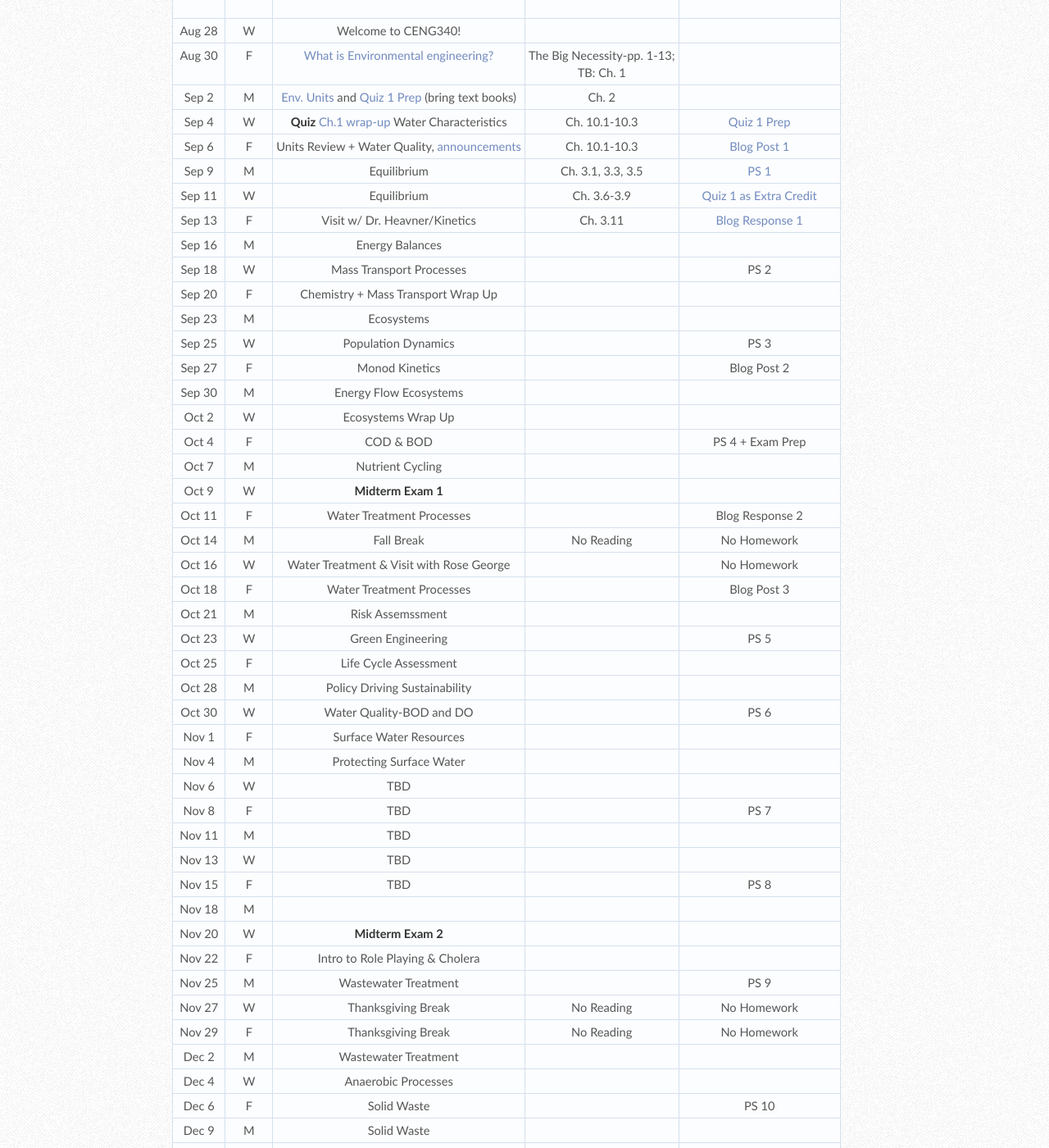
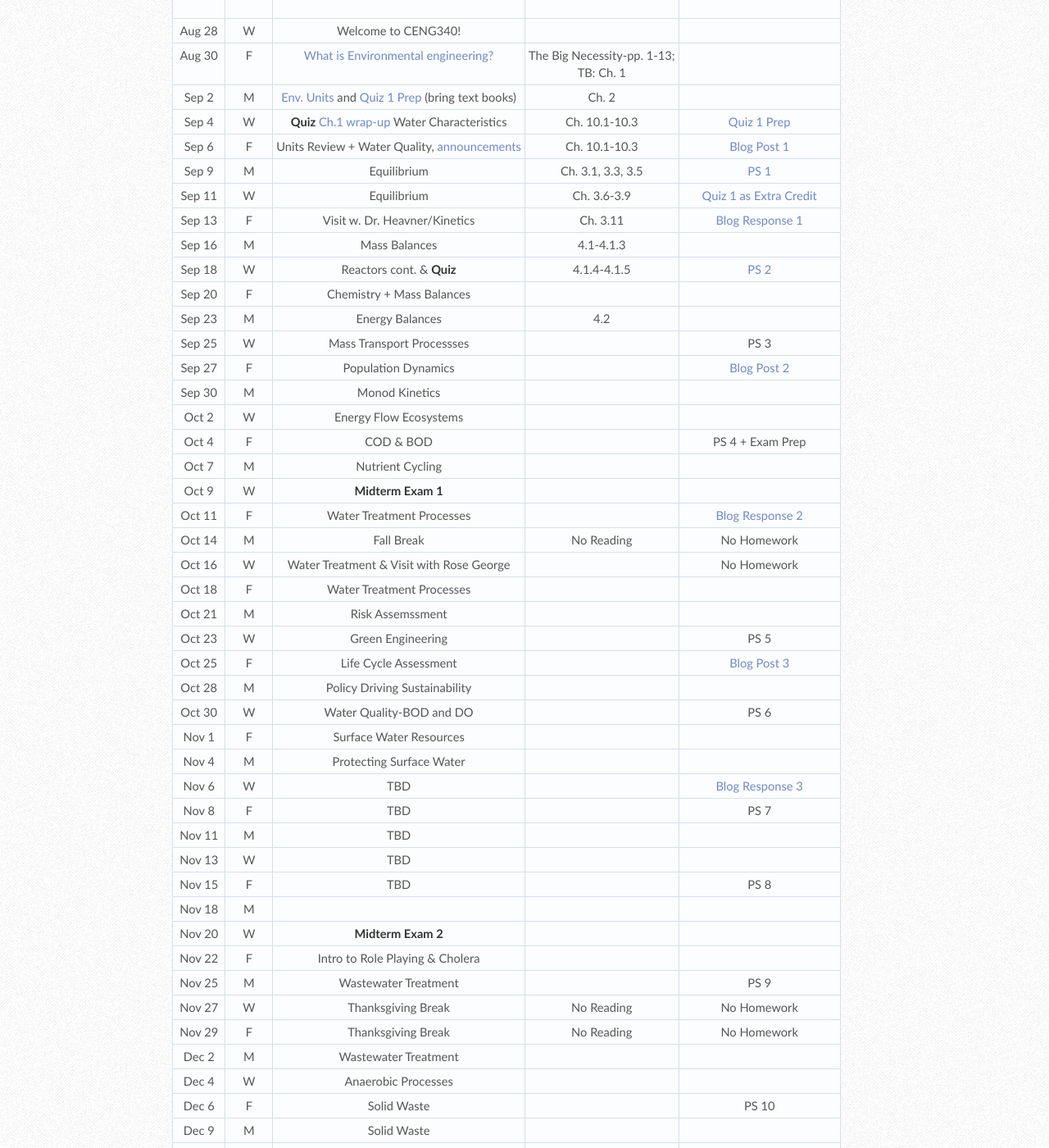
Before and after one commit to dsills/website, a Jekyll site: the page ceng340schedule.html, which Jekyll copies as it is, in a window 1280 px wide and 1400 px high, scrolled down 403 px. Shown: the whole window at 82% size. Built offline with Jekyll 4.4.1, drawn with Linux system fonts in a browser that asks for light colours; nearby versions of some CDN libraries; some web fonts are replaced.

Commit message:
updating assignments

```diff
--- a/CENG340.html
+++ b/CENG340.html
@@ -75,6 +75,7 @@
   <h3>Homework Assignments</h3>
   <ul>
     <li><a href="/assignments/PSet1.pdf">PS 1</a></li>
+     <li><a href="/assignments/PSet2.pdf">PS 2</a> Added points per question on Mon afternoon.</li>
 
   </ul>
 
@@ -82,6 +83,8 @@
   <ul>
     <li><a href="/quizzes/Quizz1_prep.pdf">Quiz 1 Prep</a></li>
     <ul><li><a href="/quizzes/Quizz1_key.pdf">Quiz 1 Key</a></li></ul>
+    <li><a href="/exams/Blueprint_Midterm1.pdf">Blueprint for Midterm 1; document in progress</a></li>
+
 
 
   </ul>
@@ -129,7 +132,7 @@
   <ul>
     <li><a href="https://ceng340thebignecessity.blogs.bucknell.edu">Course blog</a></li>
     <li><a href="/assignments/Big_Necessity_posting_instructions.pdf">Instructions for posting on Word Press</a></li>
-    <li><a href="/assignments/Big_Necessity_full_Assign.pdf">Assignment</a></li>
+    <li><a href="/assignments/Big_Necessity_Full_Assign.pdf">Blog Assignment</a></li>
 
   </ul>
 
--- a/ceng340schedule.html
+++ b/ceng340schedule.html
@@ -64,33 +64,33 @@
          <td>Aug 30</td> <td>F</td> <td><a href="/lectures/CENG340_lec2_F_8_30.pdf">What is Environmental engineering?</a></td> <td>The Big Necessity-pp. 1-13;</br> TB: Ch. 1</td><td></td></tr>
           <td>Sep 2</td> <td>M</td> <td><a href="/lectures/CENG340_lec3_M_9_2.pdf">Env. Units</a> and <a href="/quizzes/Quizz1_prep.pdf">Quiz 1 Prep</a> (bring text books)</td> <td>Ch. 2</td> <td></td></tr>
           <td>Sep 4</td> <td>W</td> <td><strong>Quiz</strong> <a href="/lectures/CENG340_lec4_W_9_4.pdf">Ch.1 wrap-up</a> Water Characteristics</td> <td>Ch. 10.1-10.3</td> <td><a href="/quizzes/Quizz1_prep.pdf">Quiz 1 Prep</a></td></tr>
-          <td>Sep 6</td> <td>F</td> <td>Units Review + Water Quality, <a href="/lectures/CENG340_lec5_F_9_6.pdf">announcements</a></td> <td>Ch. 10.1-10.3</td> <td><a href="/assignments/Big_Necessity_full_Assign.pdf">Blog Post 1</a></td></tr>
+          <td>Sep 6</td> <td>F</td> <td>Units Review + Water Quality, <a href="/lectures/CENG340_lec5_F_9_6.pdf">announcements</a></td> <td>Ch. 10.1-10.3</td> <td><a href="/assignments/Big_Necessity_Full_Assign.pdf">Blog Post 1</a></td></tr>
           <td>Sep 9</td> <td>M</td> <td>Equilibrium</td> <td>Ch. 3.1, 3.3, 3.5</td> <td><a href="/assignments/PSet1.pdf">PS 1</a></td></tr>
           <td>Sep 11</td> <td>W</td> <td>Equilibrium</td> <td>Ch. 3.6-3.9</td> <td><a href="/assignments/CENG340_Quizz1_forExt_credit.pdf">Quiz 1 as Extra Credit</a></td></tr>
-          <td>Sep 13</td> <td>F</td> <td> Visit w/ Dr. Heavner/Kinetics</td><td>Ch. 3.11</td> <td><a href="https://ceng340thebignecessity.blogs.bucknell.edu">Blog Response 1</a></td></tr>
-          <td>Sep 16</td> <td>M</td> <td>Energy Balances</td> <td></td> <td></td></tr>
-          <td>Sep 18</td> <td>W</td> <td>Mass Transport Processes</td> <td></td> <td>PS 2</td></tr>
-          <td>Sep 20</td> <td>F</td> <td>Chemistry + Mass Transport Wrap Up</td> <td></td> <td></td></tr>
-          <td>Sep 23</td> <td>M</td> <td>Ecosystems</td> <td></td> <td></td></tr>
-          <td>Sep 25</td> <td>W</td> <td>Population Dynamics</td> <td></td> <td>PS 3</td></tr>
-          <td>Sep 27</td> <td>F</td> <td>Monod Kinetics</td> <td></td> <td>Blog Post 2</td></tr>
-          <td>Sep 30</td> <td>M</td> <td>Energy Flow Ecosystems</td> <td></td> <td></td></tr>
-          <td>Oct 2</td> <td>W</td> <td>Ecosystems Wrap Up</td><td></td> <td></td></tr>
+          <td>Sep 13</td> <td>F</td> <td> Visit w. Dr. Heavner/Kinetics</td><td>Ch. 3.11</td> <td><a href="https://ceng340thebignecessity.blogs.bucknell.edu">Blog Response 1</a></td></tr>
+          <td>Sep 16</td> <td>M</td> <td>Mass Balances </td> <td>4.1-4.1.3</td> <td></td></tr>
+          <td>Sep 18</td> <td>W</td> <td>Reactors cont. & <strong>Quiz</strong> </td> <td>4.1.4-4.1.5</td> <td><a href="/assignments/PSet2.pdf">PS 2</a></td></tr>
+          <td>Sep 20</td> <td>F</td> <td>Chemistry + Mass Balances</td> <td></td> <td></td></tr>
+          <td>Sep 23</td> <td>M</td> <td>Energy Balances</td> <td>4.2</td> <td></td></tr>
+          <td>Sep 25</td> <td>W</td> <td>Mass Transport Processses</td><td></td> <td>PS 3</td></tr>
+          <td>Sep 27</td> <td>F</td> <td>Population Dynamics </td> <td></td> <td><a href="https://ceng340thebignecessity.blogs.bucknell.edu">Blog Post 2</a></td></tr>
+          <td>Sep 30</td> <td>M</td> <td>Monod Kinetics</td> <td></td> <td></td></tr>
+          <td>Oct 2</td> <td>W</td> <td>Energy Flow Ecosystems</td><td></td> <td></td></tr>
           <td>Oct 4</td> <td>F</td> <td>COD & BOD</td> <td></td> <td>PS 4 + Exam Prep</td></tr>
           <td>Oct 7</td> <td>M</td> <td>Nutrient Cycling</td> <td></td> <td></td></tr>
           <td>Oct 9</td> <td>W</td> <td><strong>Midterm Exam 1</strong></td> <td></td> <td></td></tr>
-          <td>Oct 11</td> <td>F</td> <td>Water Treatment Processes</td> <td></td> <td>Blog Response 2</td></tr>
+          <td>Oct 11</td> <td>F</td> <td>Water Treatment Processes</td> <td></td> <td><a href="https://ceng340thebignecessity.blogs.bucknell.edu">Blog Response 2</a></td></tr>
           <td>Oct 14</td> <td>M</td> <td>Fall Break</td> <td>No Reading</td> <td>No Homework</td></tr>
           <td>Oct 16</td> <td>W</td> <td>Water Treatment & Visit with Rose George</td> <td></td> <td>No Homework</td></tr>
-          <td>Oct 18</td> <td>F</td> <td>Water Treatment Processes</td> <td></td> <td>Blog Post 3</td></tr>
+          <td>Oct 18</td> <td>F</td> <td>Water Treatment Processes</td> <td></td> <td></td></tr>
           <td>Oct 21</td> <td>M</td> <td>Risk Assemssment</td> <td></td> <td></td></tr>
           <td>Oct 23</td> <td>W</td> <td>Green Engineering</td> <td></td><td>PS 5</td></tr>
-          <td>Oct 25</td> <td>F</td> <td>Life Cycle Assessment</td> <td></td> <td></td></tr>
+          <td>Oct 25</td> <td>F</td> <td>Life Cycle Assessment</td> <td></td> <td><a href="https://ceng340thebignecessity.blogs.bucknell.edu">Blog Post 3</a></td></tr>
           <td>Oct 28</td> <td>M</td> <td>Policy Driving Sustainability</td> <td></td> <td></td></tr>
           <td>Oct 30</td> <td>W</td> <td>Water Quality-BOD and DO</td> <td></td> <td>PS 6</td></tr>
           <td>Nov 1</td> <td>F</td> <td>Surface Water Resources</td> <td></td> <td></td></tr>
           <td>Nov 4</td> <td>M</td> <td>Protecting Surface Water</td> <td></td> <td></td></tr>
-          <td>Nov 6</td> <td>W</td> <td>TBD</td> <td></td> <td></td></tr>
+          <td>Nov 6</td> <td>W</td> <td>TBD</td> <td></td> <td><a href="https://ceng340thebignecessity.blogs.bucknell.edu">Blog Response 3</a></td></tr>
           <td>Nov 8</td> <td>F</td> <td>TBD</td> <td></td> <td>PS 7</td></tr>
           <td>Nov 11</td> <td>M</td> <td>TBD</td> <td></td> <td></td></tr>
           <td>Nov 13</td> <td>W</td> <td>TBD</td> <td></td> <td></td></tr>
```
Also changed, not shown: 4 other files.
